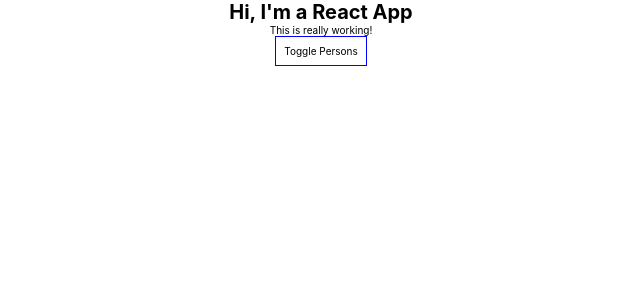
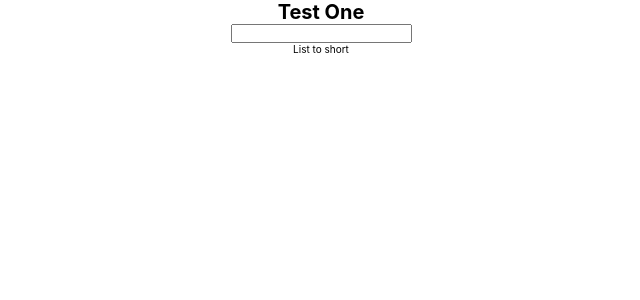
Before and after one commit to DevJBlack/React-complete-guide, a React (Create React App) app: page / in a window 1280 px wide. Shown: the top 300 px of the page, without its empty margins (319-959 px from the left). Built offline with nearby package versions, Linux system fonts and the light colour scheme.

Commit message:
Test one

```diff
--- a/src/App.js
+++ b/src/App.js
@@ -1,93 +1,104 @@
-import React, { Component } from 'react';
+// import React, { Component } from 'react';
 import './sass/App.scss'
-import Person from './Person/Person'
+// import Person from './Person/Person'
+import TestInput from './Components/SecondTest/TestInput'
 
-class App extends Component {
-  state = {
-    persons: [
-      { id: 'a', name: 'Max', age: 28 },
-      { id: 'b', name: 'Devin', age: 24 },
-      { id: 'c', name: 'Jesse', age: 24 }
-    ],
-    otherState: 'some other value',
-    showPersons: false
-  }
+// class App extends Component {
+//   state = {
+//     persons: [
+//       { id: 'a', name: 'Max', age: 28 },
+//       { id: 'b', name: 'Devin', age: 24 },
+//       { id: 'c', name: 'Jesse', age: 24 }
+//     ],
+//     otherState: 'some other value',
+//     showPersons: false
+//   }
 
-  nameChangedHandler = ( event, id ) => {
-    const personIndex = this.state.persons.findIndex(p => {
-      return p.id === id;
-    });
+//   nameChangedHandler = ( event, id ) => {
+//     const personIndex = this.state.persons.findIndex(p => {
+//       return p.id === id;
+//     });
 
-    const person = {
-      ...this.state.persons[personIndex]
-    };
+//     const person = {
+//       ...this.state.persons[personIndex]
+//     };
 
-    person.name = event.target.value
-    const persons = [...this.state.persons]
-    persons[personIndex] = person;
+//     person.name = event.target.value
+//     const persons = [...this.state.persons]
+//     persons[personIndex] = person;
 
 
-    this.setState( { persons: persons } )
-  }
+//     this.setState( { persons: persons } )
+//   }
 
-  deletePersonHandler = ( personIndex) => {
-    const persons = [...this.state.persons];
-    persons.splice(personIndex, 1);
-    this.setState({persons: persons});
-  }
+//   deletePersonHandler = ( personIndex) => {
+//     const persons = [...this.state.persons];
+//     persons.splice(personIndex, 1);
+//     this.setState({persons: persons});
+//   }
 
-  togglePersonsHandler = () => {
-    const doesShow = this.state.showPersons;
-    this.setState( { showPersons: !doesShow } )
-  }
+//   togglePersonsHandler = () => {
+//     const doesShow = this.state.showPersons;
+//     this.setState( { showPersons: !doesShow } )
+//   }
 
-  render () {
-    const style = {
-      backgroundColor: 'white',
-      font: 'inherit',
-      border: '1px solid blue',
-      padding: '8px',
-      cursor: 'pointer'
-    }
+//   render () {
+//     const style = {
+//       backgroundColor: 'white',
+//       font: 'inherit',
+//       border: '1px solid blue',
+//       padding: '8px',
+//       cursor: 'pointer'
+//     }
 
-    let persons = null;
+//     let persons = null;
 
-    if ( this.state.showPersons ) {
-      persons = (
-        <div>
-          {this.state.persons.map((person, index) => {
-            return <Person
-              click={() => this.deletePersonHandler(index)}
-              name={person.name}
-              age={person.age}
-              key={person.id}
-              changed={(event) => this.nameChangedHandler(event, person.id)}
-            />
-          })}
-        </div>
-      )
-    }
+//     if ( this.state.showPersons ) {
+//       persons = (
+//         <div>
+//           {this.state.persons.map((person, index) => {
+//             return <Person
+//               click={() => this.deletePersonHandler(index)}
+//               name={person.name}
+//               age={person.age}
+//               key={person.id}
+//               changed={(event) => this.nameChangedHandler(event, person.id)}
+//             />
+//           })}
+//         </div>
+//       )
+//     }
 
-    return (
-      <div className="App">
-        <h1>Hi, I'm a React App</h1>
-        <p>This is really working!</p>
-        <button
-          style={style}
-          onClick={this.togglePersonsHandler}> Toggle Persons </button>
-          { persons }
-      </div>
-    )
+//     return (
+//       <div className="App">
+//         <h1>Hi, I'm a React App</h1>
+//         <p>This is really working!</p>
+//         <button
+//           style={style}
+//           onClick={this.togglePersonsHandler}> Toggle Persons </button>
+//           { persons }
+//       </div>
+//     )
 
-  }
+//   }
 
 
+// }
+// export default App
+
+import React from 'react'
+
+const App = () => {
+
+  return(
+    <div className='App'>
+      <h1>Test One</h1>
+      <TestInput />
+    </div>
+  )
 }
+
 export default App
-
-
-
-
 
 
 
--- /dev/null
+++ b/src/Components/SecondTest/TestChart.js
@@ -0,0 +1,19 @@
+import React from 'react'
+
+const TestChart = (props) => {
+  const  style = {
+    display: 'inline-block',
+    padding: '16px',
+    margin: '16px',
+    border: '1px solid black',
+    textAlign: 'center'
+  }
+
+  return (
+    <div style={style} onClick={props.click} >
+      {props.character}
+    </div>
+  )
+}
+
+export default TestChart
--- /dev/null
+++ b/src/Components/SecondTest/TestInput.js
@@ -0,0 +1,41 @@
+import React, { useState } from 'react'
+import TestOutput from './TestOutput'
+import TestChart from './TestChart'
+
+const TestInput = () => {
+  const [arr,setArr] = useState('')
+
+  const textHandler = (e) => {
+    setArr(e.target.value)
+  }
+
+  const deleteCharHandler = (index) => {
+    const text = arr.split('')
+    text.splice(index, 1)
+    const updatedText = text.join('')
+    setArr({arr: updatedText})
+  }
+
+
+  let charlist = arr.split('').map((ch, index) => {
+    return <TestChart
+      character={ch}
+      key={index}
+      click={() => deleteCharHandler(index)} />
+  })
+
+
+
+  return (
+    <div>
+      <input type="text"
+        onChange={textHandler}
+        value={arr} />
+    <p>{ arr }</p>
+      <TestOutput lengthArr = {arr.length} />
+      {charlist}
+    </div>
+  )
+}
+
+export default TestInput
--- /dev/null
+++ b/src/Components/SecondTest/TestOutput.js
@@ -0,0 +1,19 @@
+import React from 'react'
+
+const TestOutput = (props) => {
+
+ if (props.lengthArr > 10) {
+    return 'List to long'
+  } else if ( props.lengthArr < 5 ) {
+    return 'List to short'
+  }
+
+
+  return (
+    <div>
+      <p>{props.lengthArr}</p>
+    </div>
+  )
+}
+
+export default TestOutput
```
